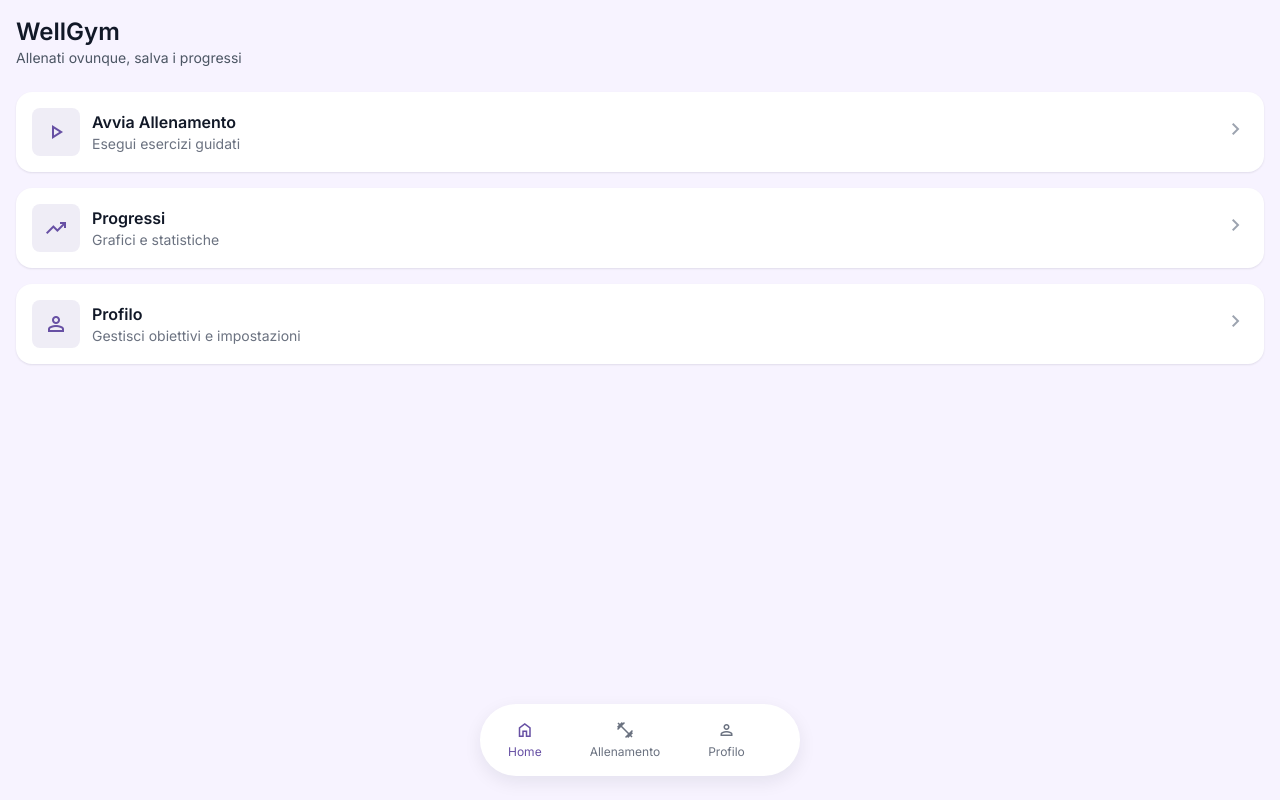
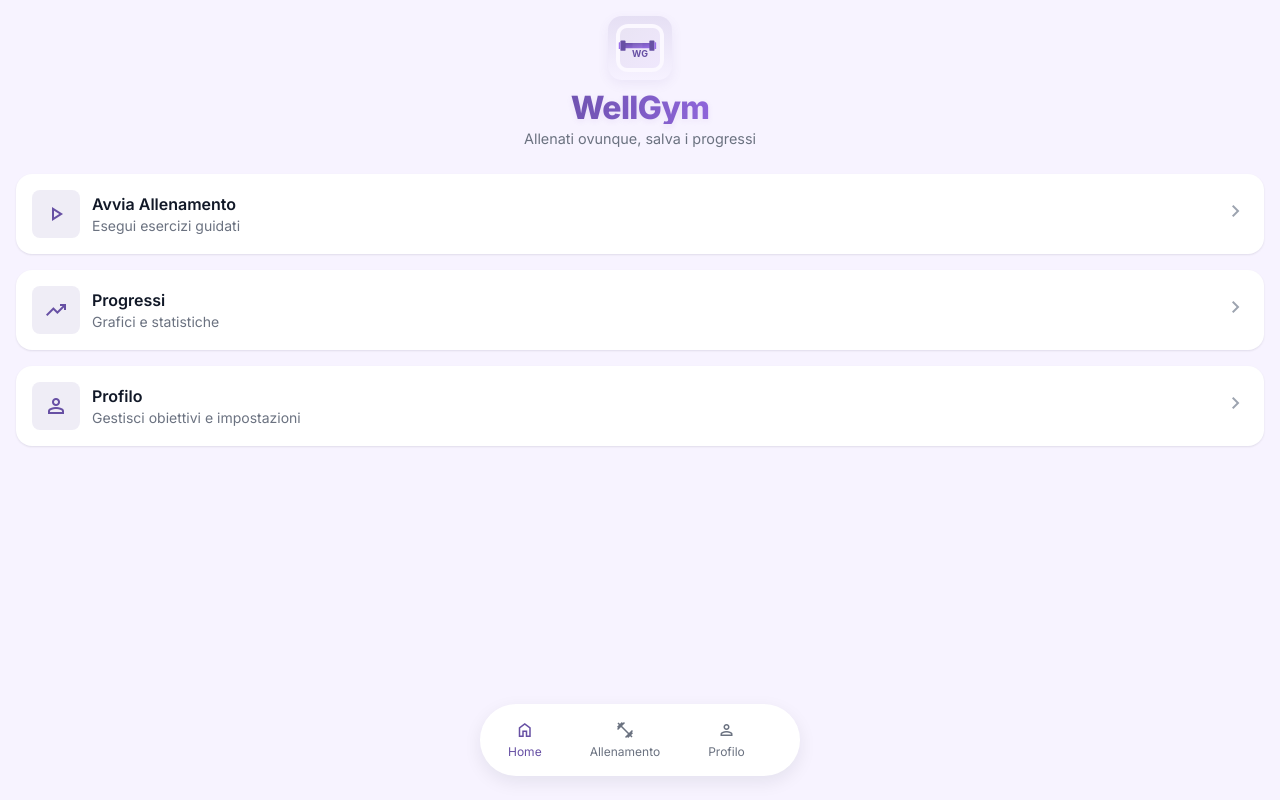
Before and after one commit to Sambuzi/A5, a React (Vite) app: page / in a window 1280 px wide. Built offline with nearby package versions, Linux system fonts and the light colour scheme.

Commit message:
improve logo and app title styling

```diff
--- a/src/pages/Home.jsx
+++ b/src/pages/Home.jsx
@@ -1,13 +1,21 @@
 import React from 'react'
 import { Link } from 'react-router-dom'
 import BottomNav from '../components/BottomNav'
+import logoUrl from '../assets/wellgym-logo.svg'
 
 export default function Home(){
   return (
     <div className="p-4 flex-1 min-h-screen" style={{background: 'var(--md-sys-color-background)'}}>
       <header className="mb-6">
-        <h1 className="text-2xl font-semibold">WellGym</h1>
-        <p className="text-sm text-gray-600">Allenati ovunque, salva i progressi</p>
+        <div className="app-title app-header">
+          <div className="logo-badge" aria-hidden>
+            <img src={logoUrl} alt="WellGym" style={{width:48, height:48, borderRadius:12}} />
+          </div>
+          <div>
+            <div className="title-text">WellGym</div>
+            <div className="title-sub">Allenati ovunque, salva i progressi</div>
+          </div>
+        </div>
       </header>
 
       <div className="grid gap-4">
--- a/src/styles.css
+++ b/src/styles.css
@@ -53,3 +53,12 @@
 }
 .m3-switch.on .thumb { transform: translateX(16px); }
 .m3-switch:focus-visible { outline: 2px solid rgba(99,102,241,0.32); outline-offset: 2px; }
+
+/* App title styling */
+.app-title { display: flex; align-items: center; gap: 12px; }
+.app-header { display:flex; flex-direction:column; align-items:center; text-align:center; }
+.app-title .logo-badge { width:64px; height:64px; border-radius:14px; display:flex; align-items:center; justify-content:center; background: linear-gradient(180deg, rgba(103,80,164,0.12), rgba(233,221,255,0.06)); box-shadow: 0 4px 12px rgba(103,80,164,0.08); }
+.app-title .logo-badge img { width:48px; height:48px }
+.app-title .logo-badge .material-symbols-outlined { font-size:28px; color:var(--md-sys-color-primary); }
+.app-title .title-text { font-weight:800; font-size:2rem; letter-spacing: -0.02em; line-height:1; background: linear-gradient(90deg, var(--md-sys-color-primary), #9B6FEA); -webkit-background-clip: text; background-clip: text; color: transparent; text-shadow: 0 2px 6px rgba(107,33,182,0.08); }
+.app-title .title-sub { font-size:0.9rem; color: #6b7280; margin-top:4px; }
```
Also changed, not shown: src/assets/wellgym-logo.svg (added).
